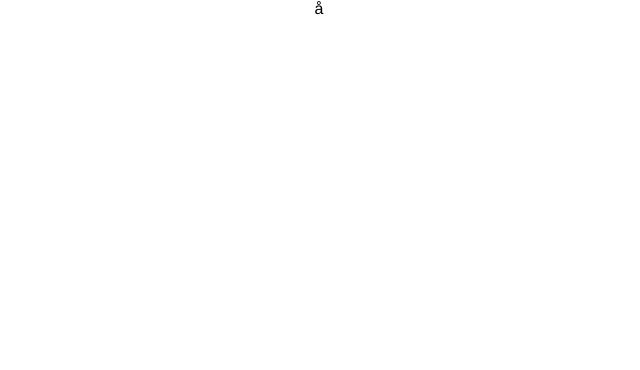
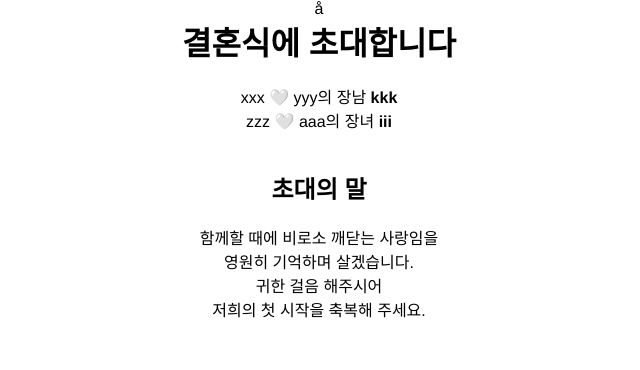
Before and after one commit to ysy1021/WeddingInvitation, a plain HTML site: page index.html in a window 1280 px wide. Shown: the whole page, without its empty margins (321-961 px from the left). Drawn offline with Linux system fonts and the light colour scheme; files that its build step writes are made by us from their sources.

Commit message:
Fourth commit

```diff
--- a/index.html
+++ b/index.html
@@ -20,5 +20,22 @@
 		  </style>
 	  </head>
 	  <body>
+      <br>
+      <h1> 결혼식에 초대합니다 </h1>
+      <div id="parents">
+          xxx 🤍 yyy<span class="suffix">의 장남  </span> <span style="font-weight:bold">kkk</span><br>
+          zzz 🤍 aaa<span class="suffix">의 장녀  </span> <span style="font-weight:bold">iii</span>
+      </div>
+      <br>
+      <h2> 초대의 말 </h2>
+
+      <p class="poem">
+      함께할 때에 비로소 깨닫는 사랑임을 <br>
+      영원히 기억하며 살겠습니다. <br>
+      귀한 걸음 해주시어 <br>
+      저희의 첫 시작을 축복해 주세요. <br>
+      <br>
+      </p>
+      <br>
     </body>
 </html>
```
Lines whose indentation alone changed are shown as unchanged.
